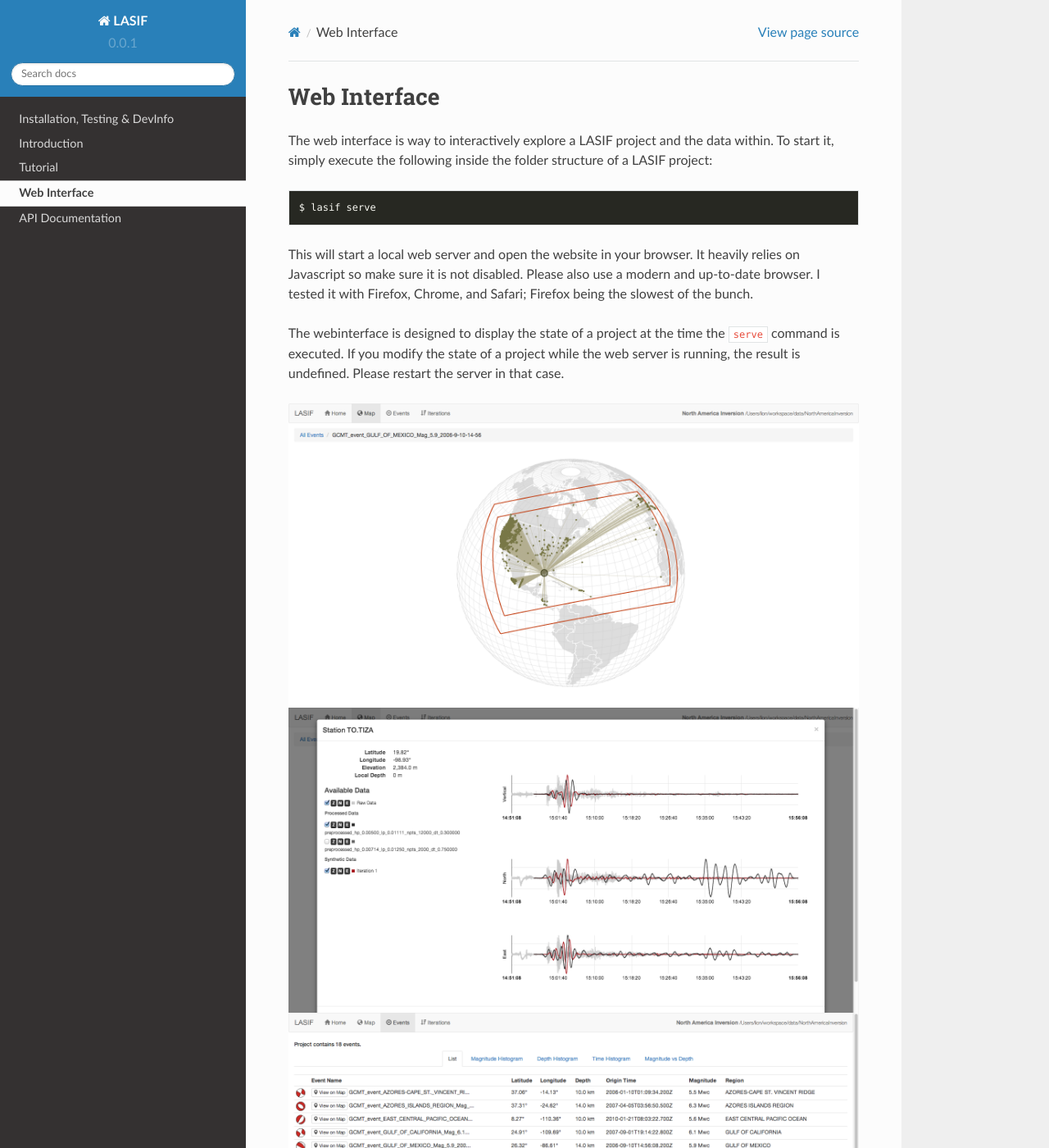
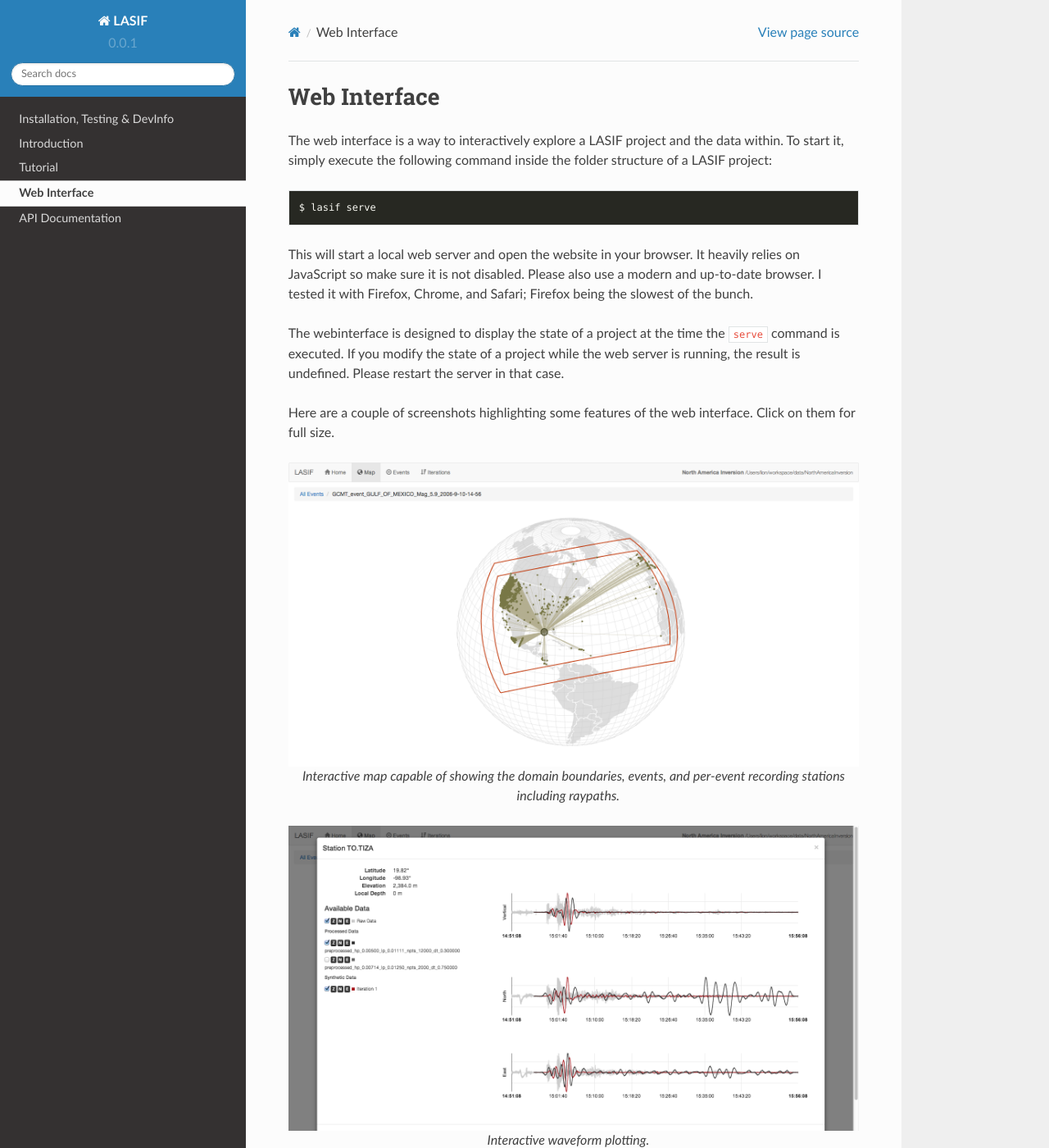
Before and after one commit to krischer/LASIF, a Sphinx documentation site: the page built from doc/webinterface.rst, in a window 1280 px wide and 1400 px high. Shown: the whole window at 82% size. Built offline with Sphinx 7.4.7 and the Read the Docs theme 2.0.0, drawn with Linux system fonts in a browser that asks for light colours; formulas are drawn with MathJax 3; pages that are not in the unit, such as notebooks, are missing from menus; some of the changed text lies outside the part shown.

Commit message:
Subtitles for the webinterface pictures.

```diff
--- a/doc/tutorial.rst
+++ b/doc/tutorial.rst
@@ -326,7 +326,7 @@ part of the project.
     lasif.visualization.plot_events(events, bmap)
 
 
-The ``lasif event_info`` command is your friend if you desire more  information
+The ``lasif event_info`` command is your friend if you desire more information
 about a certain event:
 
 .. code-block:: bash
--- a/doc/webinterface.rst
+++ b/doc/webinterface.rst
@@ -1,9 +1,9 @@
 Web Interface
 =============
 
-The web interface is way to interactively explore a LASIF project and the
-data within. To start it, simply execute the following inside the folder
-structure of a LASIF project:
+The web interface is a way to interactively explore a LASIF project and the
+data within. To start it, simply execute the following command inside the
+folder structure of a LASIF project:
 
 .. code-block:: bash
 
@@ -11,7 +11,7 @@ structure of a LASIF project:
 
 
 This will start a local web server and open the website in your browser. It
-heavily relies on Javascript so make sure it is not disabled. Please also use
+heavily relies on JavaScript so make sure it is not disabled. Please also use
 a modern and up-to-date browser. I tested it with Firefox, Chrome, and Safari;
 Firefox being the slowest of the bunch.
 
@@ -20,23 +20,37 @@ the ``serve`` command is executed. If you modify the state of a project
 while the web server is running, the result is undefined. Please restart the
 server in that case.
 
+Here are a couple of screenshots highlighting some features of the web
+interface. Click on them for full size.
 
-.. image:: images/webinterface/1.png
+
+.. figure:: images/webinterface/1.png
     :width: 100%
     :align: center
 
-.. image:: images/webinterface/2.png
+    Interactive map capable of showing the domain boundaries, events,
+    and per-event recording stations including raypaths.
+
+.. figure:: images/webinterface/2.png
     :width: 100%
     :align: center
 
-.. image:: images/webinterface/3.png
+    Interactive waveform plotting.
+
+.. figure:: images/webinterface/3.png
     :width: 100%
     :align: center
 
-.. image:: images/webinterface/4.png
+    List of all events with some more information.
+
+.. figure:: images/webinterface/4.png
     :width: 100%
     :align: center
 
-.. image:: images/webinterface/5.png
+    Various interactive plots related to event distributions.
+
+.. figure:: images/webinterface/5.png
     :width: 100%
     :align: center
+
+    Detailed information about the defined iterations.
```
